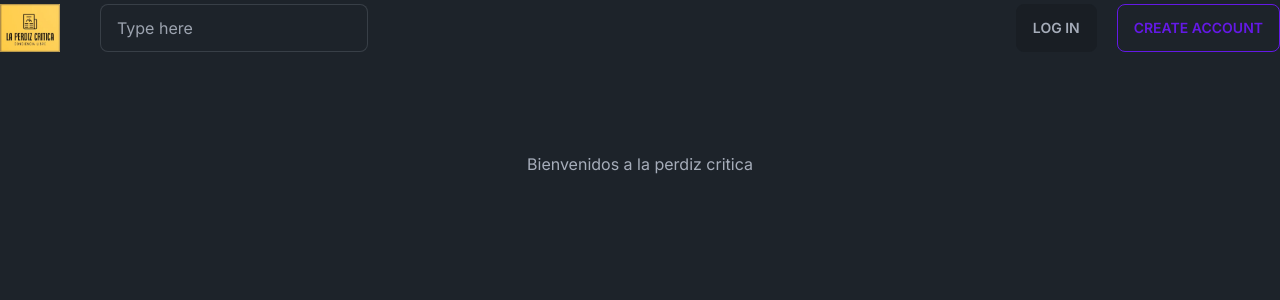
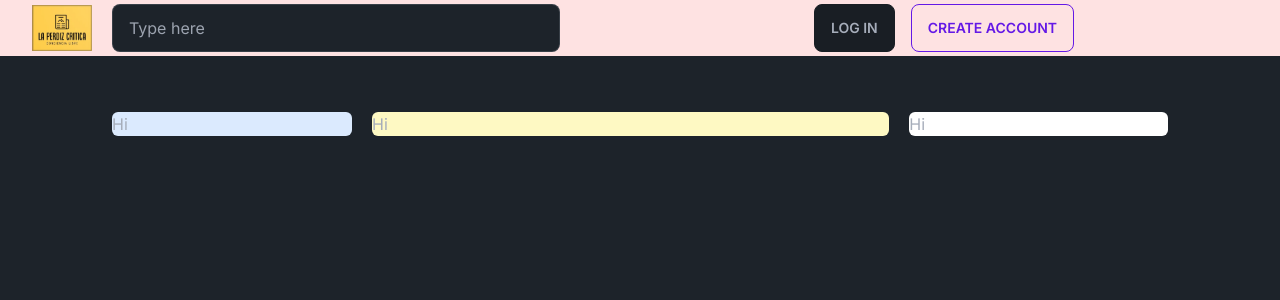
Before and after one commit to Eneko96/laperdizcritica, a Next.js app: page / in a window 1280 px wide. Shown: the top 300 px of the page. Built offline with nearby package versions, Linux system fonts and the light colour scheme.

Commit message:
add grid

```diff
--- a/src/app/Header.tsx
+++ b/src/app/Header.tsx
@@ -2,19 +2,19 @@ import Image from "next/image"
 
 export default function Header() {
   return (
-    <header className="w-full flex justify-between m-auto p-x-4 items-center h-[56px]">
-      <div className="flex gap-10">
+    <header className="w-full px-4 items-center h-[56px] bg-red-100 fixed">
+      <div className="max-w-[1280px] flex m-auto h-full w-auto items-center px-4">
         <Image
           src="/lpc.jpg"
           width={60}
           height={40}
           alt="Website logo"
         />
-        <input type="search" placeholder="Type here" className="input input-bordered w-full max-w-xs" />
-      </div>
-      <div className="flex align-middle gap-5">
-        <button className="btn">Log in</button>
-        <button className="btn btn-outline btn-primary">Create account</button>
+        <input type="search" placeholder="Type here" className="input input-bordered w-full max-w-md ml-5" />
+        <div className="flex items-center m-auto gap-4">
+          <a className="btn ml-20">Log in</a>
+          <button className="btn btn-outline btn-primary">Create account</button>
+        </div>
       </div>
     </header>
   )
--- a/src/app/page.tsx
+++ b/src/app/page.tsx
@@ -3,7 +3,22 @@ import Head from "next/head"
 export default function Home() {
   return (
     <main className="flex min-h-screen flex-col items-center justify-between p-24">
-      <h1>Bienvenidos a la perdiz critica</h1>
+      <div className="w-full max-w-[1280px] mx-auto grid gap-5 p-4 grid-cols-maing">
+        <div className="min-w-0">
+          <div className="b-1 rounded-md bg-blue-100 h-50">Hi</div>
+        </div>
+        <div className="min-w-0 scroll-margin-top: 56px">
+          <div className="b-1 rounded-md bg-yellow-100 h-50">Hi</div>
+        </div>
+        <div className="min-w-0 w-[1fr]">
+          <div className="b-1 rounded-md bg-white h-50">Hi</div>
+        </div>
+      </div>
     </main>
   )
 }
+
+//
+// gap 1 rem
+// layout right block righ 1fr left 240px (240px 2fr 1fr)
+// padding 1rg-cols-[240px_2fr_1fr]e
--- a/tailwind.config.js
+++ b/tailwind.config.js
@@ -12,6 +12,9 @@ module.exports = {
         'gradient-conic':
           'conic-gradient(from 180deg at 50% 50%, var(--tw-gradient-stops))',
       },
+      gridTemplateColumns: {
+        'maing': '240px 2fr 1fr',
+      }
     },
   },
   plugins: [require('daisyui')],
```
